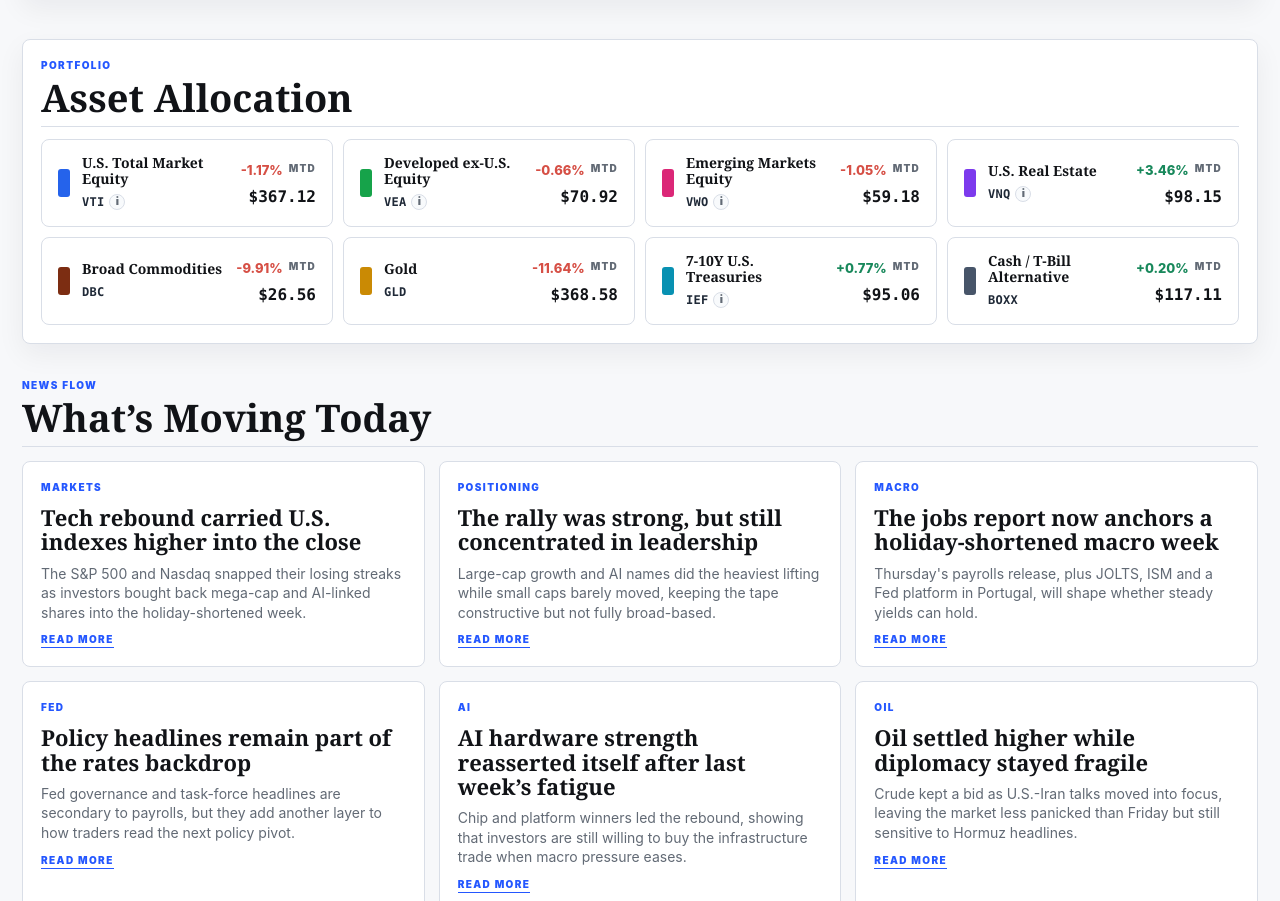
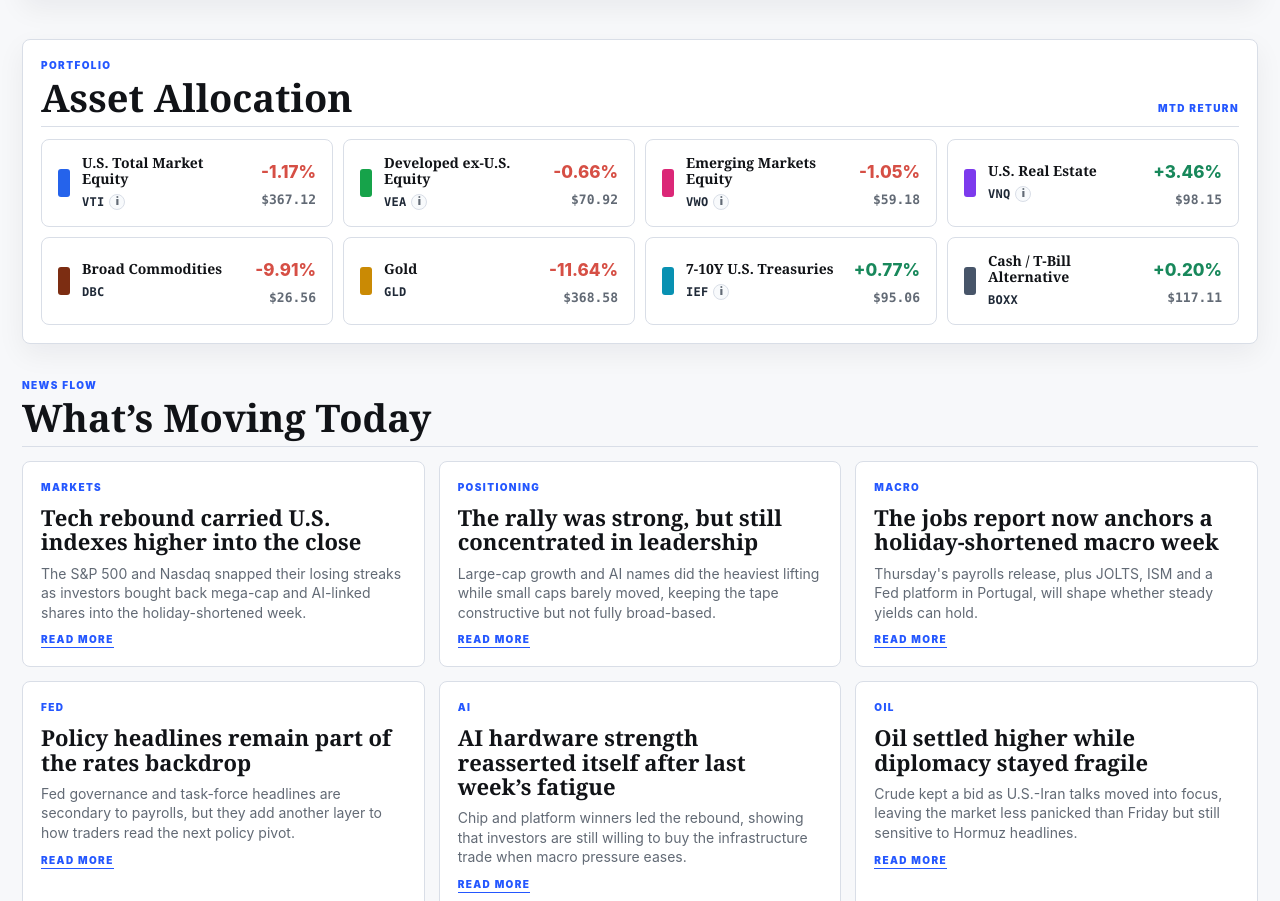
Before and after one commit to SDupuie/daily-financial-dashboard, a plain HTML site: page daily_financial_news.html in a window 1280 px wide. Shown: the part 2372-3273 px from the top of the page. Drawn offline with Linux system fonts and the light colour scheme.

Commit message:
Refine asset allocation return hierarchy

```diff
--- a/daily_financial_news.html
+++ b/daily_financial_news.html
@@ -203,6 +203,14 @@
       max-width: 460px;
       text-align: right;
     }
+    .section-context {
+      color: var(--blue);
+      font-size: var(--label-size);
+      font-weight: var(--label-weight);
+      letter-spacing: var(--label-spacing);
+      text-transform: uppercase;
+      white-space: nowrap;
+    }
     .table-card { overflow: hidden; }
     table {
       width: 100%;
@@ -350,19 +358,13 @@
     }
     .portfolio-card-return .metric-value,
     .portfolio-card-return .metric-sep {
+      font-size: 17px;
+    }
+    .portfolio-card-price {
+      color: var(--muted);
       font-size: 13px;
-    }
-    .portfolio-card-return-label {
-      color: var(--muted);
-      font-size: 10px;
-      font-weight: 900;
-      letter-spacing: 0.12em;
-      text-transform: uppercase;
-    }
-    .portfolio-card-price {
-      font-size: 16px;
-      font-weight: 900;
-      line-height: 1;
+      font-weight: 850;
+      line-height: 1.05;
     }
     .portfolio-source-note {
       margin: 8px 0 0;
@@ -3090,7 +3092,6 @@
         return `
           <span class="metric-pair portfolio-card-return">
             <span class="metric-value ${rowTone}">${esc(row.mtdTR || 'Unavailable')}</span>
-            <span class="portfolio-card-return-label">MTD</span>
           </span>
         `;
       }
@@ -3138,6 +3139,7 @@
                 <div class="section-label">Portfolio</div>
                 <h2 class="section-title">Asset Allocation</h2>
               </div>
+              <div class="section-context">MTD Return</div>
             </div>
             <div class="portfolio-grid">${cards}</div>
             ${feedRows.length ? '' : '<p class="portfolio-source-note">ETF market-data feed is unavailable; tracked instruments are shown without fabricated values.</p>'}
```
